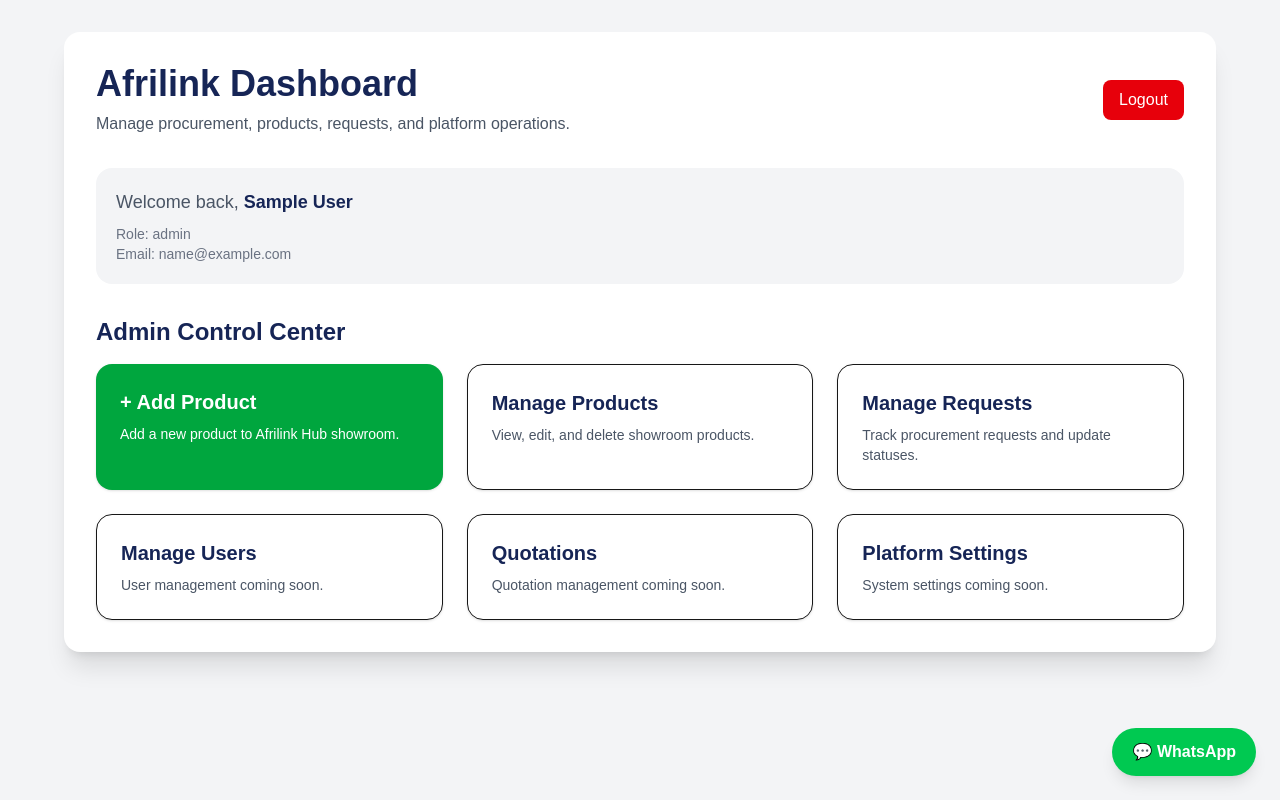
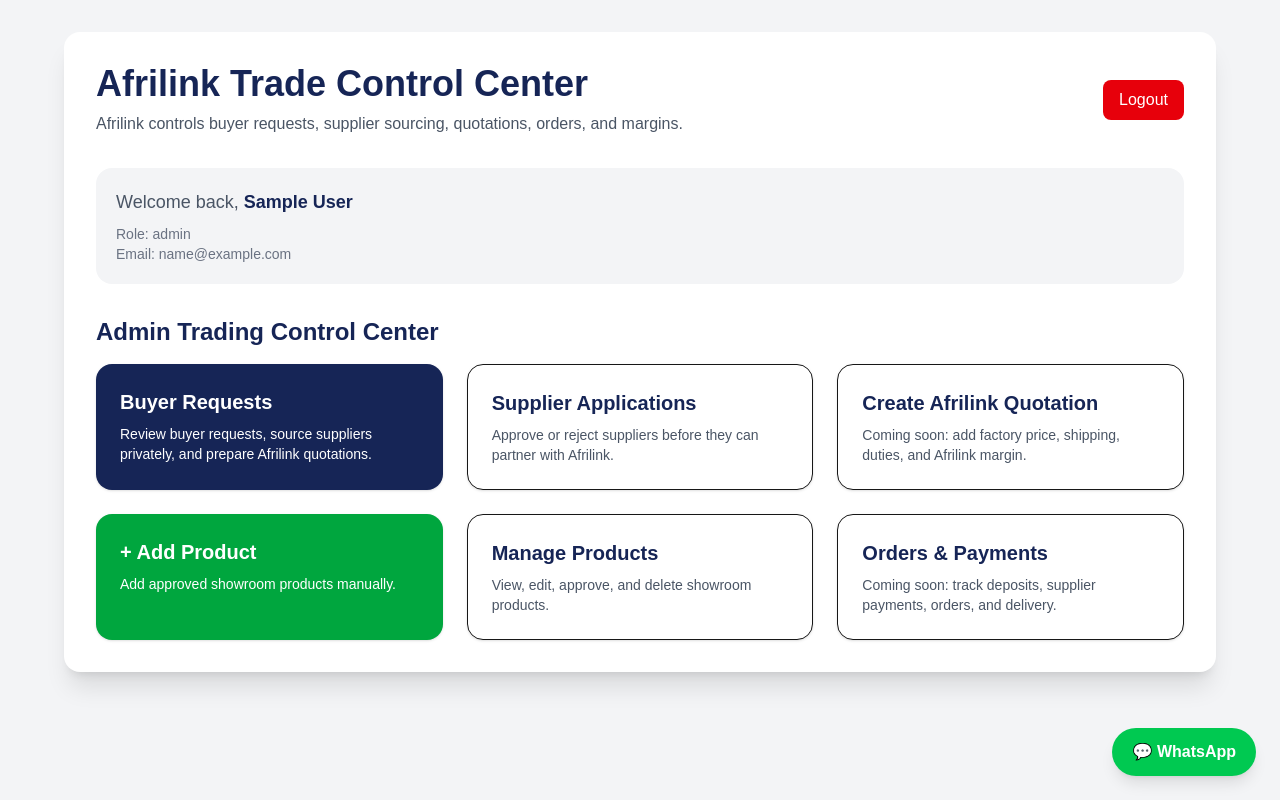
Before and after one commit to mwungeli1-dotcom/AfrilinkCapital, a Next.js app in the folder frontend/: page /dashboard in a window 1280 px wide. Built offline with nearby package versions, Linux system fonts and the light colour scheme; sample sign-in values are in the browser's storage.

Commit message:
Update dashboard for Afrilink trade model

```diff
--- a/frontend/app/dashboard/page.tsx
+++ b/frontend/app/dashboard/page.tsx
@@ -55,11 +55,12 @@ export default function DashboardPage() {
         <div className="flex flex-col md:flex-row md:justify-between md:items-center gap-4 mb-8">
           <div>
             <h1 className="text-4xl font-bold text-blue-950">
-              Afrilink Dashboard
+              Afrilink Trade Control Center
             </h1>
 
             <p className="text-gray-600 mt-2">
-              Manage procurement, products, requests, and platform operations.
+              Afrilink controls buyer requests, supplier sourcing, quotations,
+              orders, and margins.
             </p>
           </div>
 
@@ -78,14 +79,13 @@ export default function DashboardPage() {
           </p>
 
           <p className="text-sm text-gray-500 mt-2">Role: {user?.role}</p>
-
           <p className="text-sm text-gray-500">Email: {user?.email}</p>
         </div>
 
         {user?.role === "buyer" && (
           <>
             <h2 className="text-2xl font-bold text-blue-950 mb-4">
-              Buyer Actions
+              Buyer Center
             </h2>
 
             <div className="grid md:grid-cols-3 gap-6">
@@ -93,21 +93,35 @@ export default function DashboardPage() {
                 href="/products"
                 className="bg-blue-950 text-white p-6 rounded-2xl shadow hover:bg-yellow-400 hover:text-black transition"
               >
-                Browse Products
+                <h3 className="text-xl font-bold">Browse Products</h3>
+                <p className="mt-2 text-sm">
+                  View approved products from Afrilink Capital.
+                </p>
               </Link>
 
               <Link
                 href="/post-request"
                 className="bg-white border p-6 rounded-2xl shadow hover:shadow-lg transition"
               >
-                Request Quotation
+                <h3 className="text-xl font-bold text-blue-950">
+                  Request Quotation
+                </h3>
+                <p className="mt-2 text-sm text-gray-600">
+                  Send your request to Afrilink Capital. No supplier contact is
+                  shared.
+                </p>
               </Link>
 
               <Link
                 href="/requests"
                 className="bg-white border p-6 rounded-2xl shadow hover:shadow-lg transition"
               >
-                View My Requests
+                <h3 className="text-xl font-bold text-blue-950">
+                  My Requests
+                </h3>
+                <p className="mt-2 text-sm text-gray-600">
+                  Track your requests and official Afrilink quotations.
+                </p>
               </Link>
             </div>
           </>
@@ -116,19 +130,40 @@ export default function DashboardPage() {
         {user?.role === "supplier" && (
           <>
             <h2 className="text-2xl font-bold text-blue-950 mb-4">
-              Supplier Actions
+              Supplier Partner Center
             </h2>
 
             <div className="grid md:grid-cols-3 gap-6">
               <Link
-                href="/requests"
+                href="/admin/products/create"
                 className="bg-blue-950 text-white p-6 rounded-2xl shadow hover:bg-yellow-400 hover:text-black transition"
               >
-                Browse Buyer Requests
+                <h3 className="text-xl font-bold">Submit Product</h3>
+                <p className="mt-2 text-sm">
+                  Add products for Afrilink review. Buyers will not see your
+                  contact details.
+                </p>
+              </Link>
+
+              <Link
+                href="/admin/products"
+                className="bg-white border p-6 rounded-2xl shadow hover:shadow-lg transition"
+              >
+                <h3 className="text-xl font-bold text-blue-950">
+                  My Products
+                </h3>
+                <p className="mt-2 text-sm text-gray-600">
+                  Manage products submitted to Afrilink.
+                </p>
               </Link>
 
               <div className="bg-white border p-6 rounded-2xl shadow">
-                Send Quotations Coming Soon
+                <h3 className="text-xl font-bold text-blue-950">
+                  Factory Price Requests
+                </h3>
+                <p className="mt-2 text-sm text-gray-600">
+                  Coming soon: Afrilink will request supplier pricing privately.
+                </p>
               </div>
             </div>
           </>
@@ -137,17 +172,51 @@ export default function DashboardPage() {
         {user?.role === "admin" && (
           <>
             <h2 className="text-2xl font-bold text-blue-950 mb-4">
-              Admin Control Center
+              Admin Trading Control Center
             </h2>
 
             <div className="grid md:grid-cols-3 gap-6">
+              <Link
+                href="/requests"
+                className="bg-blue-950 text-white p-6 rounded-2xl shadow hover:bg-yellow-400 hover:text-black transition"
+              >
+                <h3 className="text-xl font-bold">Buyer Requests</h3>
+                <p className="mt-2 text-sm">
+                  Review buyer requests, source suppliers privately, and prepare
+                  Afrilink quotations.
+                </p>
+              </Link>
+
+              <Link
+                href="/admin/suppliers"
+                className="bg-white border p-6 rounded-2xl shadow hover:shadow-lg transition"
+              >
+                <h3 className="text-xl font-bold text-blue-950">
+                  Supplier Applications
+                </h3>
+                <p className="mt-2 text-sm text-gray-600">
+                  Approve or reject suppliers before they can partner with
+                  Afrilink.
+                </p>
+              </Link>
+
+              <div className="bg-white border p-6 rounded-2xl shadow">
+                <h3 className="text-xl font-bold text-blue-950">
+                  Create Afrilink Quotation
+                </h3>
+                <p className="mt-2 text-sm text-gray-600">
+                  Coming soon: add factory price, shipping, duties, and Afrilink
+                  margin.
+                </p>
+              </div>
+
               <Link
                 href="/admin/products/create"
                 className="bg-green-600 text-white p-6 rounded-2xl shadow hover:bg-green-700 transition"
               >
                 <h3 className="text-xl font-bold">+ Add Product</h3>
                 <p className="mt-2 text-sm">
-                  Add a new product to Afrilink Hub showroom.
+                  Add approved showroom products manually.
                 </p>
               </Link>
 
@@ -159,46 +228,17 @@ export default function DashboardPage() {
                   Manage Products
                 </h3>
                 <p className="mt-2 text-sm text-gray-600">
-                  View, edit, and delete showroom products.
-                </p>
-              </Link>
-
-              <Link
-                href="/requests"
-                className="bg-white border p-6 rounded-2xl shadow hover:shadow-lg transition"
-              >
-                <h3 className="text-xl font-bold text-blue-950">
-                  Manage Requests
-                </h3>
-                <p className="mt-2 text-sm text-gray-600">
-                  Track procurement requests and update statuses.
+                  View, edit, approve, and delete showroom products.
                 </p>
               </Link>
 
               <div className="bg-white border p-6 rounded-2xl shadow">
                 <h3 className="text-xl font-bold text-blue-950">
-                  Manage Users
+                  Orders & Payments
                 </h3>
                 <p className="mt-2 text-sm text-gray-600">
-                  User management coming soon.
-                </p>
-              </div>
-
-              <div className="bg-white border p-6 rounded-2xl shadow">
-                <h3 className="text-xl font-bold text-blue-950">
-                  Quotations
-                </h3>
-                <p className="mt-2 text-sm text-gray-600">
-                  Quotation management coming soon.
-                </p>
-              </div>
-
-              <div className="bg-white border p-6 rounded-2xl shadow">
-                <h3 className="text-xl font-bold text-blue-950">
-                  Platform Settings
-                </h3>
-                <p className="mt-2 text-sm text-gray-600">
-                  System settings coming soon.
+                  Coming soon: track deposits, supplier payments, orders, and
+                  delivery.
                 </p>
               </div>
             </div>
```
